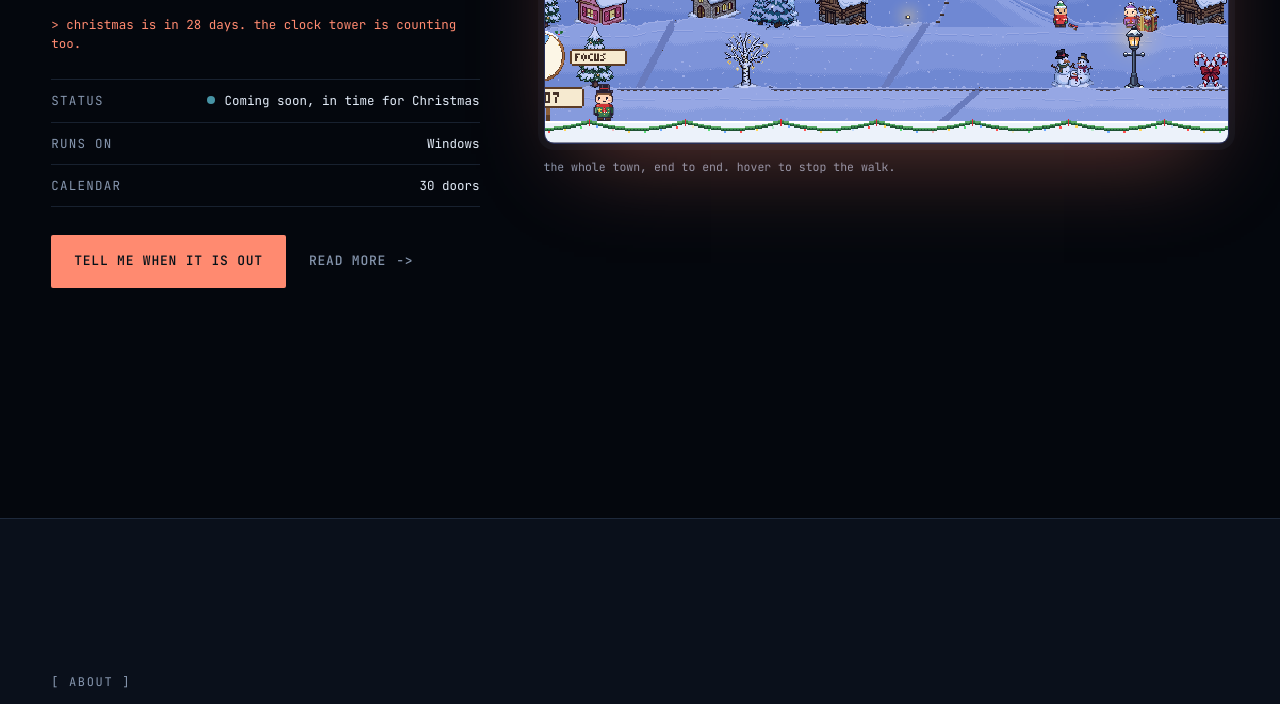
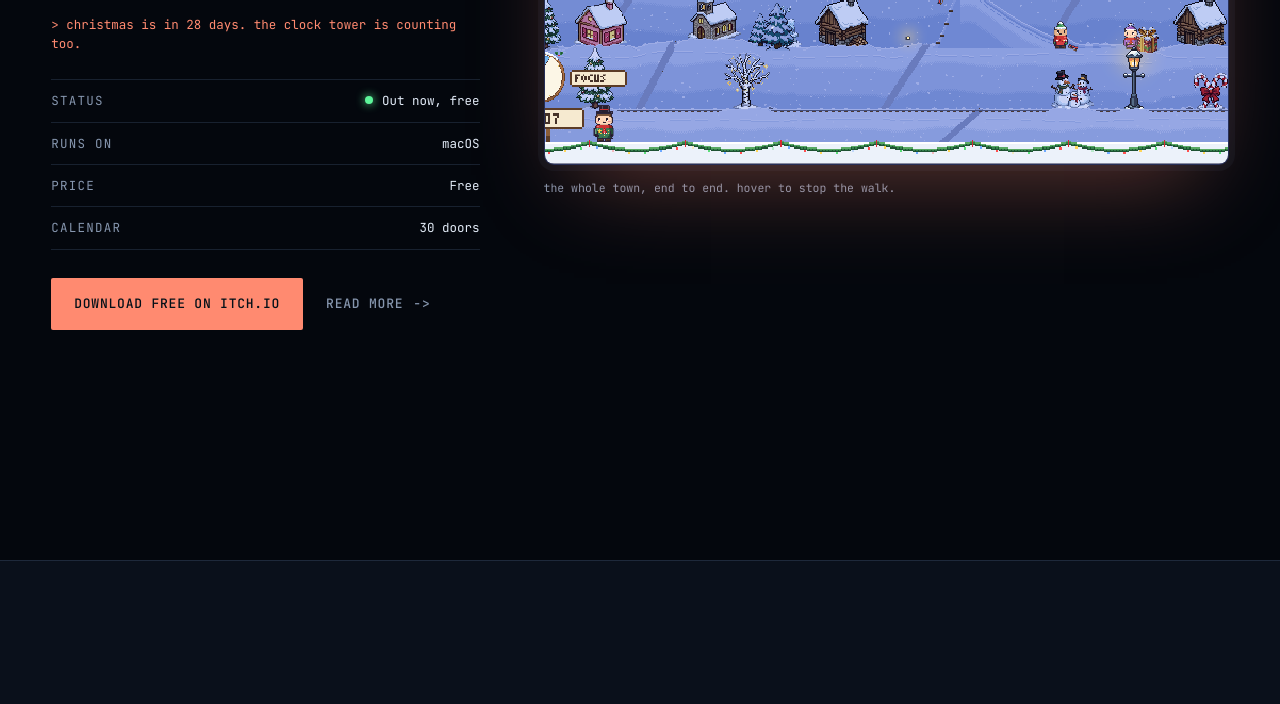
Before and after one commit to Braydon2622/azoki-studios, a plain HTML site: page index.html in a window 1280 px wide. Shown: the part 5951-6655 px from the top of the page. Drawn offline with nearby package versions, Linux system fonts and the light colour scheme; animation ran at ten frames a second.

Commit message:
Winterville is out: free download on itch.io
- Link every Winterville button to braydon262.itch.io/winterville.
- Status released (v1.1), price Free, runs on macOS.
- Swap the "coming soon" note for install help.

Co-Authored-By: Claude Opus 5.5 <noreply@anthropic.com>

```diff
--- a/index.html
+++ b/index.html
@@ -263,12 +263,13 @@
       <p class="piece-body">A snowy town settles along the bottom of your screen. Snow piles up on your real windows, snow folk parachute in and ride your cursor, and one calendar door a day grows the town all the way to Christmas. Start a focus session and they build a snowman while you work.</p>
       <p class="whale-clock" id="xmasClock" aria-live="off"></p>
       <dl class="meta">
-        <div><dt>Status</dt><dd><span class="dot wip"></span>Coming soon, in time for Christmas</dd></div>
-        <div><dt>Runs on</dt><dd>Windows</dd></div>
+        <div><dt>Status</dt><dd><span class="dot live"></span>Out now, free</dd></div>
+        <div><dt>Runs on</dt><dd>macOS</dd></div>
+        <div><dt>Price</dt><dd>Free</dd></div>
         <div><dt>Calendar</dt><dd>30 doors</dd></div>
       </dl>
       <div class="piece-cta">
-        <a class="btn solid" data-link="wintervilleBuy" data-live-label="Get it on itch.io" href="#bench">Tell me when it is out</a>
+        <a class="btn solid" data-link="wintervilleBuy" data-live-label="Download free on itch.io" href="https://braydon262.itch.io/winterville" target="_blank" rel="noopener">Download free on itch.io</a>
         <a class="btn text" href="winterville/">Read more <span aria-hidden="true">-&gt;</span></a>
       </div>
     </div>
@@ -363,7 +364,7 @@
       <a class="row" role="row" href="hearthside/"><span role="cell">Hearthside</span><span role="cell">wallpaper</span><span role="cell">2</span><span role="cell"><i class="dot demo"></i>browser demo</span></a>
       <a class="row" role="row" href="codedlens/"><span role="cell">Coded Lens</span><span role="cell">web tool</span><span role="cell">1</span><span role="cell"><i class="dot live"></i>live</span></a>
       <a class="row" role="row" href="gremlets/"><span role="cell">Gremlets</span><span role="cell">companions</span><span role="cell">1</span><span role="cell"><i class="dot demo"></i>web habitat</span></a>
-      <a class="row" role="row" href="winterville/"><span role="cell">Winterville</span><span role="cell">game</span><span role="cell">test</span><span role="cell"><i class="dot wip"></i>coming soon</span></a>
+      <a class="row" role="row" href="winterville/"><span role="cell">Winterville</span><span role="cell">game</span><span role="cell">1.1</span><span role="cell"><i class="dot live"></i>released, free</span></a>
       <div class="row dim" role="row"><span role="cell">Code Sea for Mac</span><span role="cell">port</span><span role="cell">--</span><span role="cell"><i class="dot wip"></i>being tested</span></div>
     </div>
     <form class="signup reveal" name="studio-news">
--- a/js/works.js
+++ b/js/works.js
@@ -3,7 +3,7 @@
 window.AZOKI = {
   signupTo: 'hello@azokistudios.com',   // where email sign-ups are sent (through formsubmit.co)
   links: {
-    wintervilleBuy: '',   // paste the itch.io address here when the page exists: every Winterville button becomes a buy button
+    wintervilleBuy: 'https://braydon262.itch.io/winterville',   // free download
     codeseaBuy: 'https://braydon262.itch.io/code-sea',
     coderealmBuy: 'https://braydon262.itch.io/code-realm',
     reefBuy: 'https://braydon262.itch.io/desktop-reef',
@@ -283,9 +283,9 @@ window.AZOKI = {
       title: 'Winterville',
       kind: 'Desktop game',
       tagline: 'A pixel village that spends the winter on your desktop.',
-      status: 'Coming soon', version: 'in time for Christmas',
-      platform: 'Windows',
-      price: 'To be announced',
+      status: 'Released', version: '1.1',
+      platform: 'macOS 12 or newer · Windows coming soon',
+      price: 'Free',
       accent: '#ff8a70',
       cover: 'assets/winterville-town.png', pixel: true,
       lead: 'A snowy little town settles along the bottom of your screen while you work. Snow falls on your real windows and piles up; move a window and it tumbles off. Snow folk parachute in, walk along your title bars, ride your cursor and throw snowballs back. Open one door on the calendar each day and the town grows all the way to Christmas.',
@@ -334,10 +334,10 @@ window.AZOKI = {
         ['assets/winterville-frost.png', 'Frost creeps in while you are away']
       ],
       notes: [
-        'Coming to itch.io this season. Leave your email on the home page and you will hear the day it is out.',
+        'Free to download on itch.io. The app is not signed by Apple yet: the first time you open it, go to System Settings > Privacy & Security and click Open Anyway.',
         'Stills are from a test build, taken over a plain backdrop.'
       ],
-      cta: { label: 'Get Winterville on itch.io', link: 'wintervilleBuy', soon: 'Tell me when it is out' }
+      cta: { label: 'Download Winterville free on itch.io', link: 'wintervilleBuy', soon: 'Tell me when it is out' }
     }
   ]
 };
```
Also changed, not shown: winterville/index.html (+1 -1 lines).
